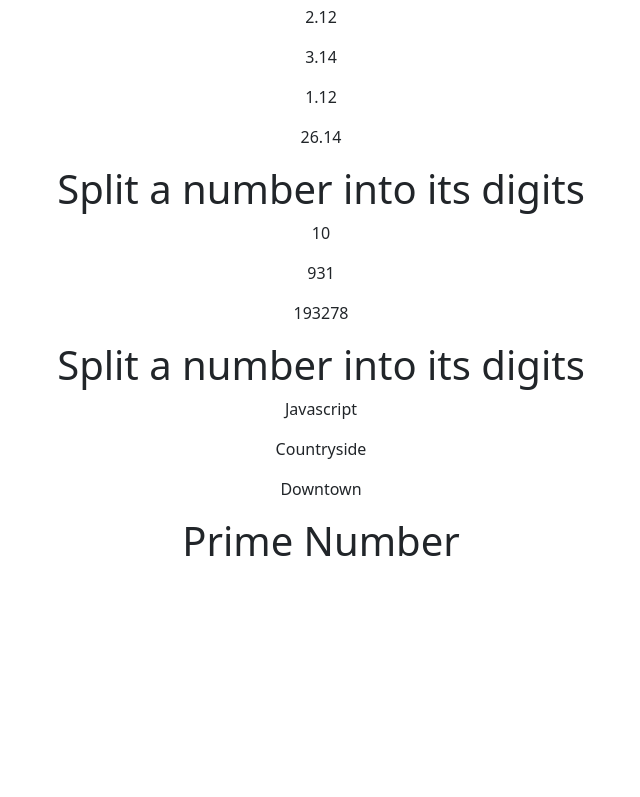
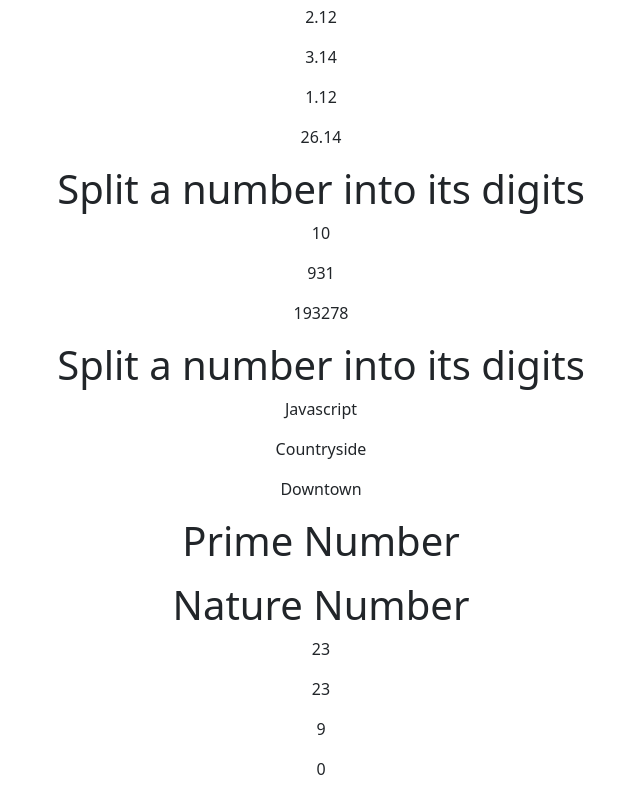
Before and after one commit to vinothsmart/react-redux-dashboard, a React (Create React App) app: page /jsc/basic in a window 1280 px wide. Shown: the part 3316-4113 px from the top of the page, without its empty margins (319-959 px from the left). Before the commit the page ends 3897 px from the top, so only its background shows below. Built offline with nearby package versions, Linux system fonts and the light colour scheme.

Commit message:
getDivisibleNumbers

```diff
--- a/src/components/pages/JsChallage/Basic.js
+++ b/src/components/pages/JsChallage/Basic.js
@@ -71,6 +71,13 @@ const Basic = () => {
     };
     let n = a;
     while (!isPrime(n)) n++;
+  };
+
+  const getDivisibleNumbers = (a, b) => {
+    const isDivisible = (x, y) => x % y === 0;
+    let n = a;
+    while (!isDivisible(n, b)) n++;
+    return n;
   };
 
   return (
@@ -226,6 +233,13 @@ const Basic = () => {
         <p>{getPrimeNumbers(115)}</p>
         <p>{getPrimeNumbers(2000)}</p>
       </center>
+      <center>
+        <h1>Nature Number</h1>
+        <p>{getDivisibleNumbers(1, 23)}</p>
+        <p>{getDivisibleNumbers(23, 23)}</p>
+        <p>{getDivisibleNumbers(7, 3)}</p>
+        <p>{getDivisibleNumbers(-5, 7)}</p>
+      </center>
     </div>
   );
 };
```
